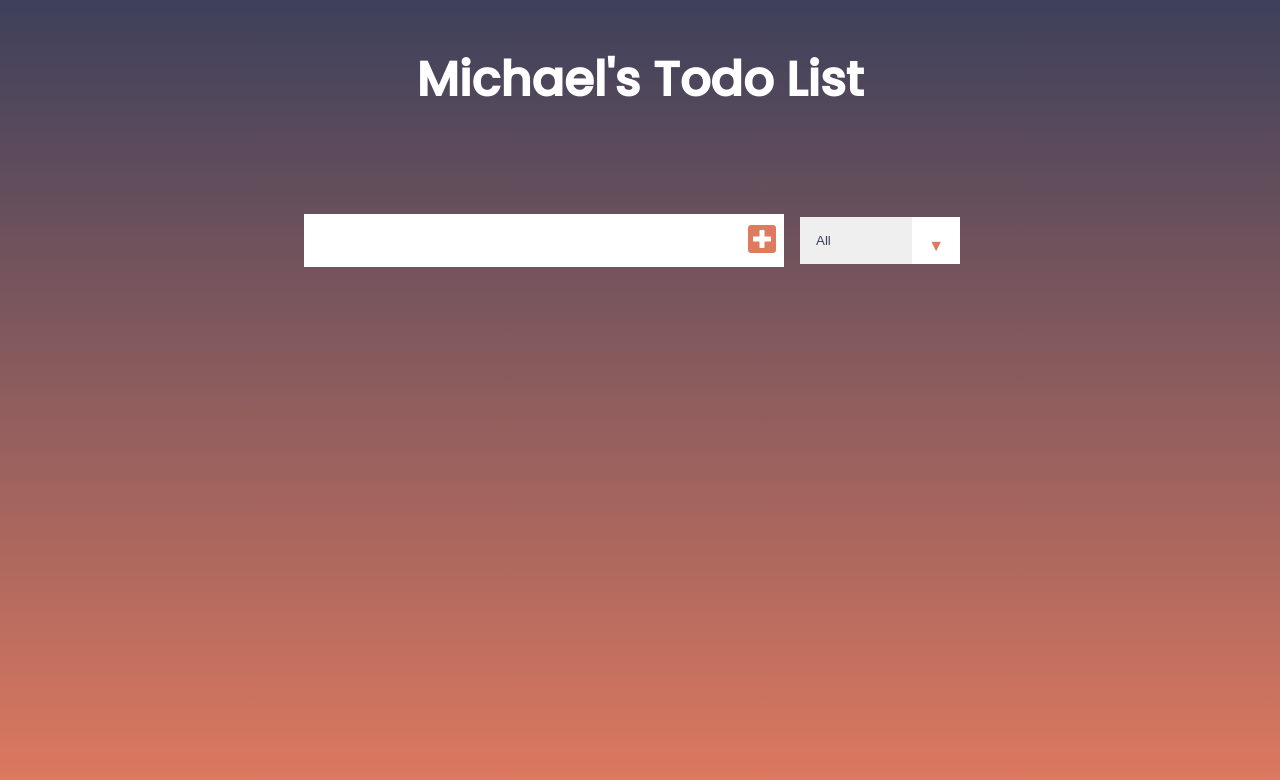
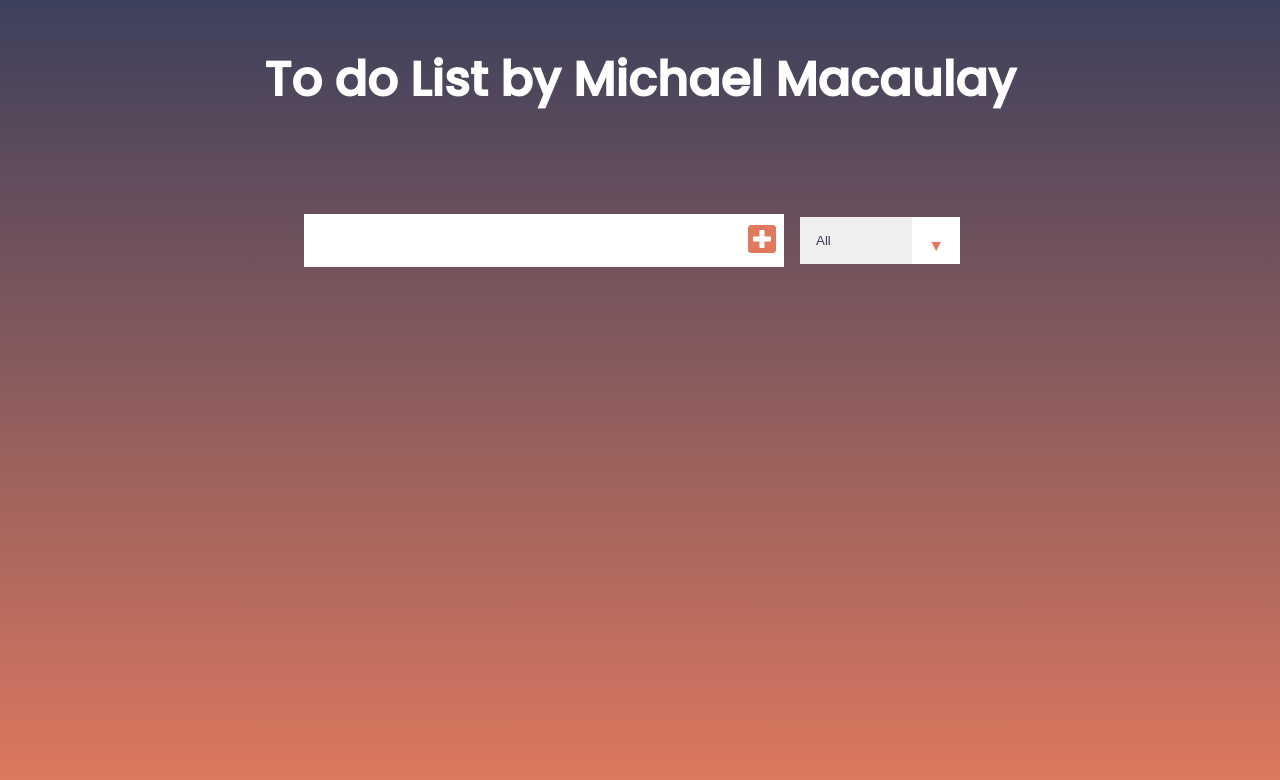
Before and after one commit to MichaelMacaulay/To-do-List, a plain HTML site: page index.html in a window 1280 px wide. Drawn offline with Linux system fonts and the light colour scheme.

Commit message:
Add files via upload

```diff
--- a/index.html
+++ b/index.html
@@ -11,7 +11,7 @@
 <body>
 
     <header>
-        <h1>Michael's Todo List</h1>
+        <h1>To do List by Michael Macaulay</h1>
     </header>
     <form>
         <input type="text" class="todo-input">
```
